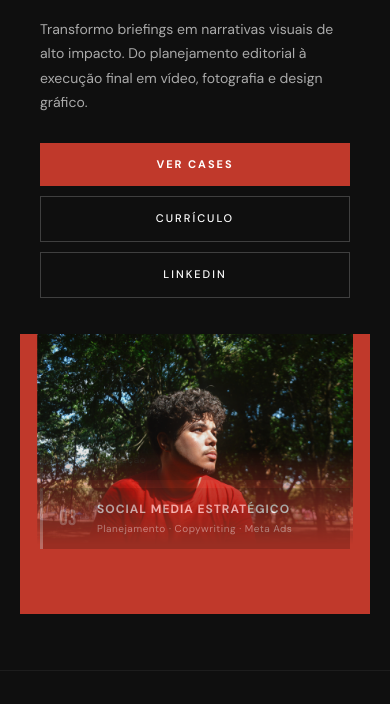
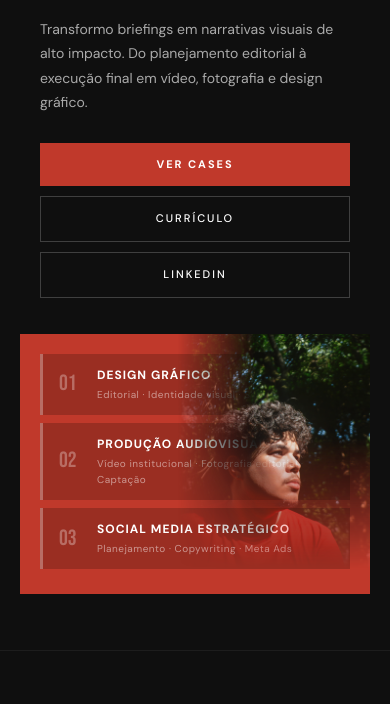
Before and after one commit to marioviniciussm/Portfolio-arquivado, a plain HTML site: page index.html in a window 390 px wide. Shown: the part 363-1067 px from the top of the page. Drawn offline with Linux system fonts and the light colour scheme.

Commit message:
Update index.html

```diff
--- a/index.html
+++ b/index.html
@@ -776,12 +776,21 @@
     /* Painel vermelho — faixa horizontal compacta no mobile */
     .hero-right {
       order: 2;
-      min-height: 280px;
-      padding: 0 20px 28px;
+      min-height: 260px;
+      padding: 20px 20px 24px;
     }
 
     .hero-photo {
-      height: 75%;
+      height: 100%;
+      width: 55%;
+      left: auto;
+      right: 0;
+      transform: none;
+      object-position: top center;
+      mask-image: linear-gradient(to bottom, black 40%, transparent 90%), linear-gradient(to left, black 60%, transparent 100%);
+      -webkit-mask-image: linear-gradient(to bottom, black 40%, transparent 90%), linear-gradient(to left, black 60%, transparent 100%);
+      mask-composite: intersect;
+      -webkit-mask-composite: source-in;
     }
 
     .hero-right::before { display: none; }
```
